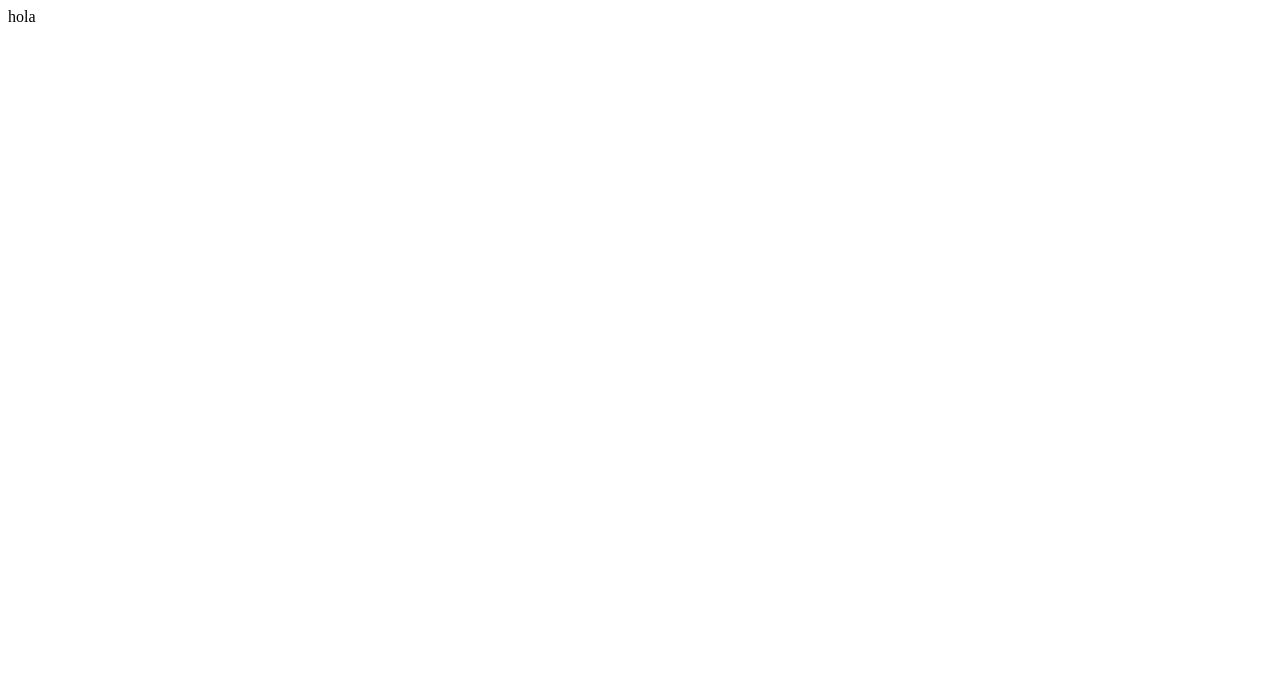
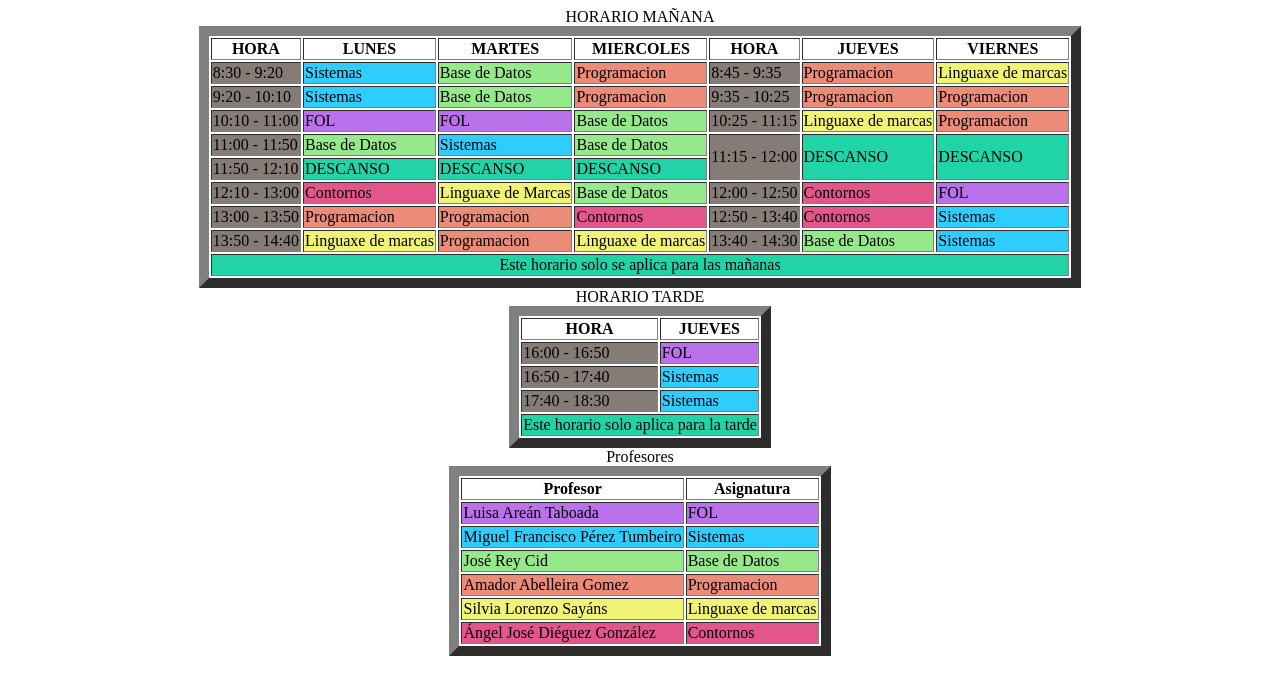
Before and after one commit to Adolfociveira/TodoLM, a plain HTML site: page index.html in a window 1280 px wide. Drawn offline with Linux system fonts and the light colour scheme.

Commit message:
Update index.html

```diff
--- a/index.html
+++ b/index.html
@@ -1 +1,172 @@
-hola
+<html>
+    <head>
+        <link rel="stylesheet" href="Horario.css">
+    </head>
+<table border= "10px" align="center">
+    <thead>
+      <caption>
+        HORARIO MAÑANA
+      </caption>
+      <th>HORA</th>
+      <th>LUNES</th>
+      <th>MARTES</th>
+      <th>MIERCOLES</th>
+      <th>HORA</th>
+      <th>JUEVES</th>
+      <th>VIERNES</th>
+    </thead>
+    <tbody>
+      <tr>
+        <td bgcolor="857c77">8:30 - 9:20</td>
+        <td bgcolor="2dceff">Sistemas</td>
+        <td bgcolor="96e98b">Base de Datos</td>
+        <td bgcolor="ec8c78">Programacion</td>
+        <td bgcolor="857c77">8:45 - 9:35</td>
+        <td bgcolor="ec8c78">Programacion</td>
+        <td bgcolor="f1f374">Linguaxe de marcas</td>
+      </tr>
+      <tr>
+        <td bgcolor="857c77">9:20 - 10:10</td>
+        <td bgcolor="2dceff">Sistemas</td>
+        <td bgcolor="96e98b">Base de Datos</td>
+        <td bgcolor="ec8c78">Programacion</td>
+        <td bgcolor="857c77">9:35 - 10:25</td>
+        <td bgcolor="ec8c78">Programacion</td>
+        <td bgcolor="ec8c78">Programacion</td>
+      </tr>
+      <tr>
+        <td bgcolor="857c77">10:10 - 11:00</td>
+        <td bgcolor="bb71ec">FOL</td>
+        <td bgcolor="bb71ec">FOL</td>
+        <td bgcolor="96e98b">Base de Datos</td>
+        <td bgcolor="857c77">10:25 - 11:15</td>
+        <td bgcolor="f1f374">Linguaxe de marcas</td>
+        <td bgcolor="ec8c78">Programacion</td>
+      </tr>
+      <tr>
+        <td bgcolor="857c77">11:00 - 11:50</td>
+        <td bgcolor="96e98b">Base de Datos</td>
+        <td bgcolor="2dceff">Sistemas</td>
+        <td bgcolor="96e98b">Base de Datos</td>
+        <td rowspan="2" bgcolor="857c77">11:15 - 12:00</td>
+        <td rowspan="2" bgcolor="20d4a7">DESCANSO</td>
+        <td rowspan="2" bgcolor="20d4a7">DESCANSO</td>
+      </tr>
+      <tr>
+        <td bgcolor="857c77">11:50 - 12:10</td>
+        <td bgcolor="20d4a7"> DESCANSO</td>
+        <td bgcolor="20d4a7"> DESCANSO</td>
+        <td bgcolor="20d4a7"> DESCANSO</td>
+
+      </tr>
+      <tr>
+        <td bgcolor="857c77">12:10 - 13:00</td>
+        <td bgcolor="e4558c">Contornos</td>
+        <td bgcolor="f1f374">Linguaxe de Marcas</td>
+        <td bgcolor="96e98b">Base de Datos</td>
+        <td bgcolor="857c77">12:00 - 12:50</td>
+        <td bgcolor="e4558c">Contornos</td>
+        <td bgcolor="bb71ec">FOL</td>
+      </tr>
+      <tr>
+        <td bgcolor="857c77">13:00 - 13:50</td>
+        <td bgcolor="ec8c78">Programacion</td>
+        <td bgcolor="ec8c78">Programacion</td>
+        <td bgcolor="e4558c">Contornos</td>
+        <td bgcolor="857c77">12:50 - 13:40</td>
+        <td bgcolor="e4558c">Contornos</td>
+        <td bgcolor="2dceff">Sistemas</td>
+      </tr>
+      <tr>
+        <td bgcolor="857c77">13:50 - 14:40</td>
+        <td bgcolor="f1f374">Linguaxe de marcas</td>
+        <td bgcolor="ec8c78">Programacion</td>
+        <td bgcolor="f1f374">Linguaxe de marcas</td>
+        <td bgcolor="857c77">13:40 - 14:30</td>
+        <td bgcolor="96e98b">Base de Datos</td>
+        <td bgcolor="2dceff">Sistemas</td>
+      </tr>
+    </tbody>
+    <tfoot>
+      <tr>
+        <td colspan="7" align="center" bgcolor="20d4a7">Este horario solo se aplica para las mañanas </td>
+      </tr>
+    </tfoot>
+  </table>
+  <table border= "10px" align="center">
+    <thead>
+      <caption>
+        HORARIO TARDE
+      </caption>
+      <th>HORA</th>
+      <th>JUEVES</th>
+
+    </thead>
+    <tbody>
+      <tr>
+        <td bgcolor="857c77">16:00 - 16:50</td>
+        <td bgcolor="bb71ec">FOL</td>
+
+      </tr>
+      <tr>
+        <td bgcolor="857c77">16:50 - 17:40</td>
+        <td bgcolor="2dceff">Sistemas</td>
+
+      </tr>
+      <tr>
+        <td bgcolor="857c77">17:40 - 18:30</td>
+        <td bgcolor="2dceff">Sistemas</td>
+
+      </tr>
+
+    </tbody>
+    <tfoot>
+      <tr>
+        <td colspan="7" align="center" bgcolor="20d4a7">   Este horario solo aplica para la tarde   </td>
+      </tr>
+    </tfoot>
+  </table>
+  <table border= "10px" align="center">
+    <thead>
+      <caption>
+        Profesores
+      </caption>
+      <th>Profesor</th>
+      <th>Asignatura</th>
+
+    </thead>
+    <tbody>
+      <tr>
+        <td bgcolor="bb71ec">Luisa Areán Taboada</td>
+        <td bgcolor="bb71ec">FOL</td>
+
+      </tr>
+      <tr>
+        <td bgcolor="2dceff">Miguel Francisco Pérez Tumbeiro</td>
+        <td bgcolor="2dceff">Sistemas</td>
+
+      </tr>
+      <tr>
+        <td bgcolor="96e98b">José Rey Cid</td>
+        <td bgcolor="96e98b">Base de Datos</td>
+
+      </tr>
+      <tr>
+        <td bgcolor="ec8c78">Amador Abelleira Gomez</td>
+        <td bgcolor="ec8c78">Programacion</td>
+
+      </tr>
+      <tr>
+        <td bgcolor="f1f374">Silvia Lorenzo Sayáns</td>
+        <td bgcolor="f1f374">Linguaxe de marcas</td>
+
+      </tr>
+      <tr>
+        <td bgcolor="e4558c">Ángel José Diéguez González</td>
+        <td bgcolor="e4558c">Contornos</td>
+
+      </tr>
+
+    </tbody>
+  </table>
+</html>
```
